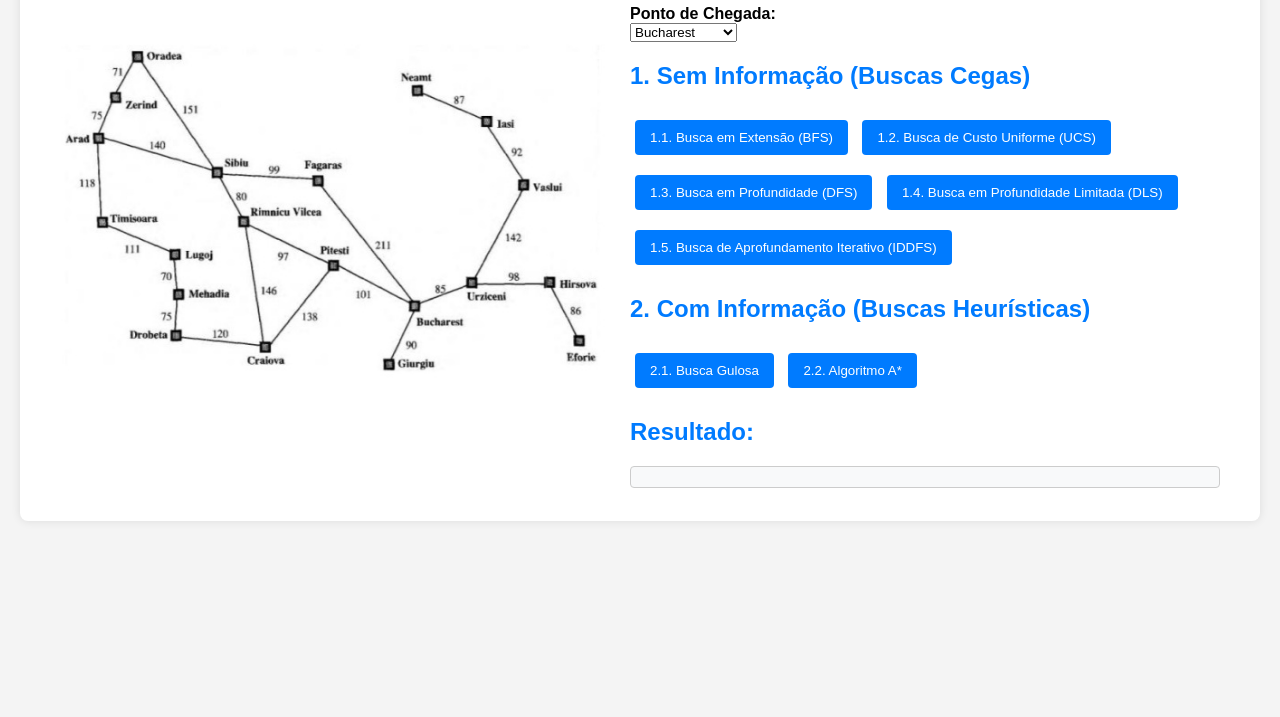
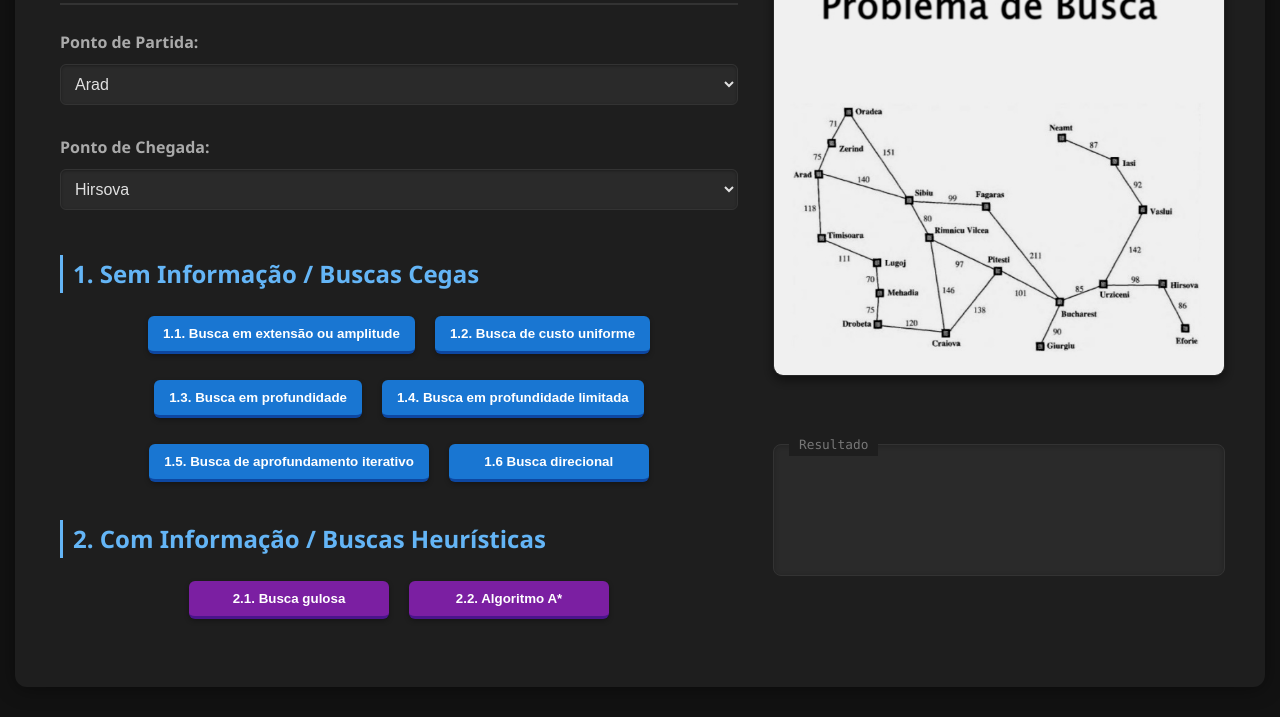
Before and after one commit to antoniovini47/algoritmos-busca-rotas, a plain HTML site: page index.html in a window 1280 px wide. Shown: the part 192-909 px from the top of the page. Before the commit the page ends 800 px from the top, so only its background shows below. Drawn offline with Linux system fonts and the light colour scheme.

Commit message:
style: structure and dark mode

```diff
--- a/index.html
+++ b/index.html
@@ -1,3 +1,4 @@
+DevProjects/algoritmos-busca-rotas/index.html
 <!DOCTYPE html>
 <html lang="pt-BR">
 
@@ -10,37 +11,44 @@
 
 <body>
   <div class="container">
+    <div class="content">
+      <h1>Algoritmos de Busca</h1>
+
+      <label for="start">Ponto de Partida:</label>
+      <select id="start">
+        <!-- Options will be populated by JavaScript -->
+      </select>
+
+      <label for="end">Ponto de Chegada:</label>
+      <select id="end">
+        <!-- Options will be populated by JavaScript -->
+      </select>
+
+      <h2>1. Sem Informação / Buscas Cegas</h2>
+      <div class="button-container">
+        <button onclick="runBFS()">1.1. Busca em extensão ou amplitude</button>
+        <button onclick="runUCS()">1.2. Busca de custo uniforme</button>
+        <button onclick="runDFS()">1.3. Busca em profundidade</button>
+        <button onclick="runDLS()">1.4. Busca em profundidade limitada</button>
+        <button onclick="runIDDFS()">1.5. Busca de aprofundamento iterativo</button>
+        <button onclick="runBuscaDirecional()">1.6 Busca direcional</button>
+      </div>
+
+      <h2>2. Com Informação / Buscas Heurísticas</h2>
+      <div class="button-container">
+        <button onclick="runGreedy()">2.1. Busca gulosa</button>
+        <button onclick="runAStar()">2.2. Algoritmo A*</button>
+      </div>
+
+    </div>
+
     <div class="map-container">
       <img src="problema.jpg" alt="Mapa do Problema de Busca">
-    </div>
-    <div class="content">
-      <h1>Algoritmos de Busca</h1>
-      <label for="start">Ponto de Partida:</label>
-      <select id="start">
 
-      </select>
-      <br>
-      <label for="end">Ponto de Chegada:</label>
-      <select id="end">
-
-      </select>
-      <br>
-
-      <h2>1. Sem Informação (Buscas Cegas)</h2>
-      <button onclick="runBFS()">1.1. Busca em Extensão (BFS)</button>
-      <button onclick="runUCS()">1.2. Busca de Custo Uniforme (UCS)</button>
-      <button onclick="runDFS()">1.3. Busca em Profundidade (DFS)</button>
-      <button onclick="runDLS()">1.4. Busca em Profundidade Limitada (DLS)</button>
-      <button onclick="runIDDFS()">1.5. Busca de Aprofundamento Iterativo (IDDFS)</button>
-
-      <h2>2. Com Informação (Buscas Heurísticas)</h2>
-      <button onclick="runGreedy()">2.1. Busca Gulosa</button>
-      <button onclick="runAStar()">2.2. Algoritmo A*</button>
-
-      <h2>Resultado:</h2>
-      <pre id="result"></pre>
+      <div id="result"></div>
     </div>
   </div>
+
   <script src="scripts.js"></script>
 </body>
 
--- a/scripts.js
+++ b/scripts.js
@@ -45,9 +45,8 @@ function populateCitySelects() {
     startSelect.selectedIndex = 0;
   }
 
-  // Set Bucharest as default destination if available
   for (let i = 0; i < endSelect.options.length; i++) {
-    if (endSelect.options[i].value === "Bucharest") {
+    if (endSelect.options[i].value === "Hirsova") {
       endSelect.selectedIndex = i;
       break;
     } else if (endSelect.options.length > 0) {
@@ -172,6 +171,15 @@ function iddfs(start, end, maxDepth) {
   return null;
 }
 
+function runBuscaDirecional() {
+  const start = document.getElementById("start").value;
+  const end = document.getElementById("end").value;
+  const result = aStar(start, end);
+  document.getElementById("result").textContent = result
+    ? result.join(" -> ")
+    : "Caminho não encontrado";
+}
+
 // Busca Gulosa (Greedy Best-First Search)
 function greedyBestFirstSearch(start, end) {
   const queue = [[start]]; // Fila de caminhos
@@ -196,14 +204,6 @@ function greedyBestFirstSearch(start, end) {
   }
   return null; // Se não encontrar o caminho
 }
-
-// function runSearch(algorithm) {
-//   const start = document.getElementById('start').value;
-//   const end = document.getElementById('end').value;
-//   if (!validateInput(start, end)) return;
-//   const result = algorithm(start, end);
-//   document.getElementById('result').textContent = result ? result.join(' -> ') : "Caminho não encontrado";
-// }
 
 // Função para A*
 function aStar(start, end) {
--- a/styles.css
+++ b/styles.css
@@ -1,78 +1,211 @@
 body {
-    font-family: Arial, sans-serif;
-    background-color: #f4f4f4;
+  font-family: "Segoe UI", Tahoma, Geneva, Verdana, sans-serif;
+  background-color: #121212;
   margin: 0;
   padding: 0;
+  color: #e0e0e0;
+  line-height: 1.6;
 }
 
 .container {
-    display: flex; /* Layout flexível */
-    max-width: 1200px; /* Largura máxima do container */
-    margin: 50px auto;
-    padding: 20px;
-    background-color: #fff;
-    box-shadow: 0 0 10px rgba(0, 0, 0, 0.1);
-    border-radius: 8px;
+  display: flex;
+  flex-direction: column;
+  max-width: 1200px;
+  margin: 30px auto;
+  padding: 25px;
+  background-color: #1e1e1e;
+  box-shadow: 0 2px 20px rgba(0, 0, 0, 0.4);
+  border-radius: 12px;
+}
+
+@media (min-width: 768px) {
+  .container {
+    flex-direction: row;
+  }
 }
 
 .content {
-    flex: 1; /* Ocupa 1 parte do espaço */
-    margin-right: 20px; /* Espaço entre o conteúdo e a imagem */
+  flex: 1.2;
+  padding: 20px;
+  order: 2;
 }
 
 .map-container {
-    flex: 1; /* Ocupa 1 parte do espaço */
+  flex: 0.8;
+  padding: 15px;
+  display: flex;
+  flex-direction: column;
+  justify-content: center;
+  gap: 48px;
+  order: 1;
+}
+
+@media (min-width: 768px) {
+  .content {
+    order: 1;
+  }
+
+  .map-container {
+    order: 2;
+  }
 }
 
 .map-container img {
-    max-width: 100%; /* Garante que a imagem não ultrapasse o container */
+  max-width: 100%;
   height: auto;
-    border-radius: 8px;
+  border-radius: 10px;
+  box-shadow: 0 4px 12px rgba(0, 0, 0, 0.5);
+  transition: transform 0.3s ease;
+  filter: brightness(0.9) contrast(1.1);
+  border: 1px solid #333;
+}
+
+.map-container img:hover {
+  transform: scale(1.02);
+  filter: brightness(1) contrast(1.1);
 }
 
 h1 {
   text-align: center;
-    color: #333;
+  color: #81d4fa;
+  margin-bottom: 25px;
+  font-size: 2.2rem;
+  border-bottom: 2px solid #333;
+  padding-bottom: 15px;
 }
 
 h2 {
-    color: #007bff;
-    margin-top: 20px;
+  color: #64b5f6;
+  margin-top: 30px;
+  margin-bottom: 15px;
+  font-size: 1.5rem;
+  padding-left: 10px;
+  border-left: 3px solid #64b5f6;
 }
 
 label {
   display: block;
-    margin-top: 10px;
-    font-weight: bold;
+  margin-top: 15px;
+  font-weight: 600;
+  color: #aaa;
 }
 
-  input {
-    width: calc(100% - 20px);
-    padding: 8px;
-    margin: 5px 0;
-    border: 1px solid #ccc;
-    border-radius: 4px;
+select {
+  width: 100%;
+  padding: 10px;
+  margin: 8px 0 15px;
+  border: 1px solid #333;
+  border-radius: 6px;
+  background-color: #2a2a2a;
+  color: #e0e0e0;
+  font-size: 1rem;
+  box-shadow: inset 0 1px 3px rgba(0, 0, 0, 0.3);
+  transition: border-color 0.3s;
+}
+
+select:focus {
+  border-color: #64b5f6;
+  outline: none;
+  box-shadow: 0 0 5px rgba(100, 181, 246, 0.5);
 }
 
 button {
   padding: 10px 15px;
-    margin: 10px 5px;
+  margin: 8px 5px;
   border: none;
-    background-color: #007bff;
+  background-color: #1976d2;
   color: white;
-    border-radius: 4px;
+  border-radius: 6px;
   cursor: pointer;
+  font-weight: 600;
+  transition: all 0.2s ease;
+  box-shadow: 0 2px 5px rgba(0, 0, 0, 0.3);
+  min-width: 200px;
 }
 
 button:hover {
-    background-color: #0056b3;
+  background-color: #1565c0;
+  transform: translateY(-2px);
+  box-shadow: 0 4px 8px rgba(0, 0, 0, 0.5);
+}
+
+button:active {
+  transform: translateY(0);
+}
+
+.button-container {
+  display: flex;
+  flex-wrap: wrap;
+  justify-content: center;
+  gap: 10px;
+  margin: 15px 0;
 }
 
 #result {
-    background-color: #f8f9fa;
-    padding: 10px;
-    border: 1px solid #ccc;
-    border-radius: 4px;
+  background-color: #2a2a2a;
+  padding: 15px;
+  border: 1px solid #333;
+  border-radius: 8px;
   white-space: pre-wrap;
   word-wrap: break-word;
+  margin-top: 20px;
+  font-family: "Consolas", "Monaco", monospace;
+  min-height: 100px;
+  box-shadow: inset 0 1px 5px rgba(0, 0, 0, 0.2);
+  position: relative;
+  color: #bbdefb;
 }
+
+#result:before {
+  content: "Resultado";
+  position: absolute;
+  top: -10px;
+  left: 15px;
+  background: #1e1e1e;
+  padding: 0 10px;
+  font-size: 0.8rem;
+  color: #777;
+}
+
+/* Algoritmos sem informação */
+h2:nth-of-type(1) + .button-container button {
+  background-color: #1976d2;
+  border-bottom: 3px solid #0d47a1;
+}
+
+h2:nth-of-type(1) + .button-container button:hover {
+  background-color: #1565c0;
+}
+
+/* Algoritmos com informação */
+h2:nth-of-type(2) + .button-container button {
+  background-color: #7b1fa2;
+  border-bottom: 3px solid #4a148c;
+}
+
+h2:nth-of-type(2) + .button-container button:hover {
+  background-color: #6a1b9a;
+}
+
+/* Adiciona neon glow em hover nos botões */
+button:hover {
+  box-shadow: 0 0 10px rgba(100, 181, 246, 0.5);
+}
+
+h2:nth-of-type(2) + .button-container button:hover {
+  box-shadow: 0 0 10px rgba(186, 104, 200, 0.5);
+}
+
+/* Efeito de destaque suave para o resultado quando é atualizado */
+@keyframes highlight {
+  0% {
+    background-color: #2d3748;
+  }
+  100% {
+    background-color: #2a2a2a;
+  }
+}
+
+#result.updated {
+  animation: highlight 1.5s ease;
+}
```
Lines whose indentation alone changed are shown as unchanged.
